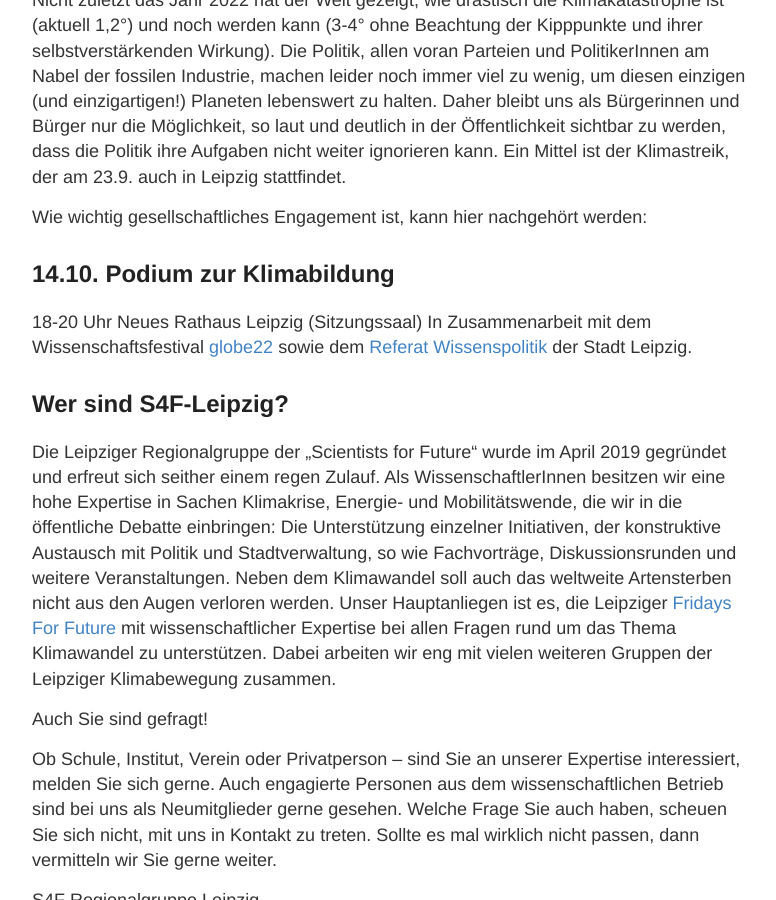
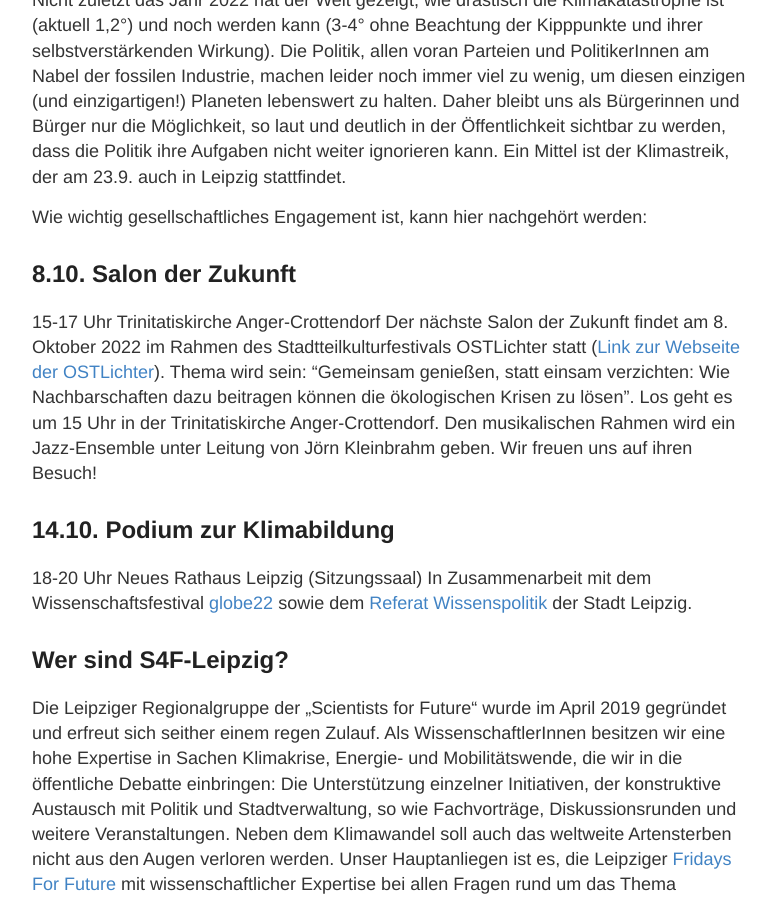
Before and after one commit to s4f-leipzig/s4f-leipzig.github.io, a Jekyll site: the page built from index.md, in a window 1280 px wide and 900 px high, scrolled down 600 px. Shown: the whole window, without its empty margins (248-1024 px from the left). Built offline with Jekyll 4.4.1, drawn with Linux system fonts in a browser that asks for light colours.

Commit message:
Update index.md

```diff
--- a/index.md
+++ b/index.md
@@ -7,6 +7,11 @@
 
 Wie wichtig gesellschaftliches Engagement ist, kann hier nachgehört werden:
 <script class="podigee-podcast-player" src="https://player.podigee-cdn.net/podcast-player/javascripts/podigee-podcast-player.js" data-configuration="https://interviews-4-future.podigee.io/67-i4f/embed?context=external"></script>
+
+<h2>8.10. <a href="https://s4f-leipzig.de/salon/">Salon</a> der Zukunft</h2>
+  15-17 Uhr
+  Trinitatiskirche Anger-Crottendorf
+  Der nächste Salon der Zukunft findet am 8. Oktober 2022 im Rahmen des Stadtteilkulturfestivals OSTLichter statt (<a href="https://www.ostlichter-leipzig.de/">Link zur Webseite der OSTLichter</a>). Thema wird sein: "Gemeinsam genießen, statt einsam verzichten: Wie Nachbarschaften dazu beitragen können die ökologischen Krisen zu lösen". Los geht es um 15 Uhr in der Trinitatiskirche Anger-Crottendorf. Den musikalischen Rahmen wird ein Jazz-Ensemble unter Leitung von Jörn Kleinbrahm geben. Wir freuen uns auf ihren Besuch!
 
 <h2>14.10. <a href="https://s4f-leipzig.de/podium/">Podium</a> zur Klimabildung</h2>
   18-20 Uhr
```
